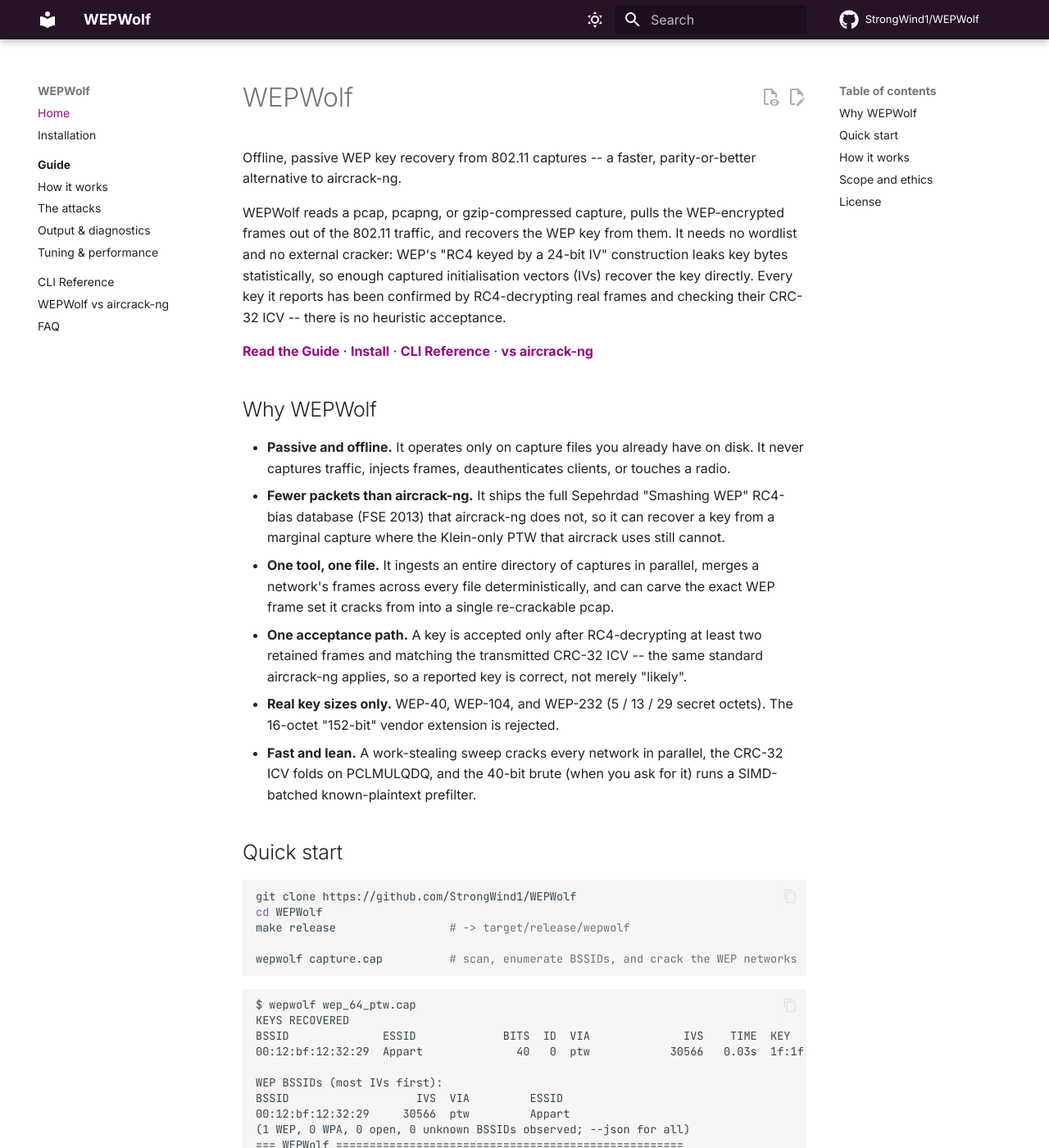
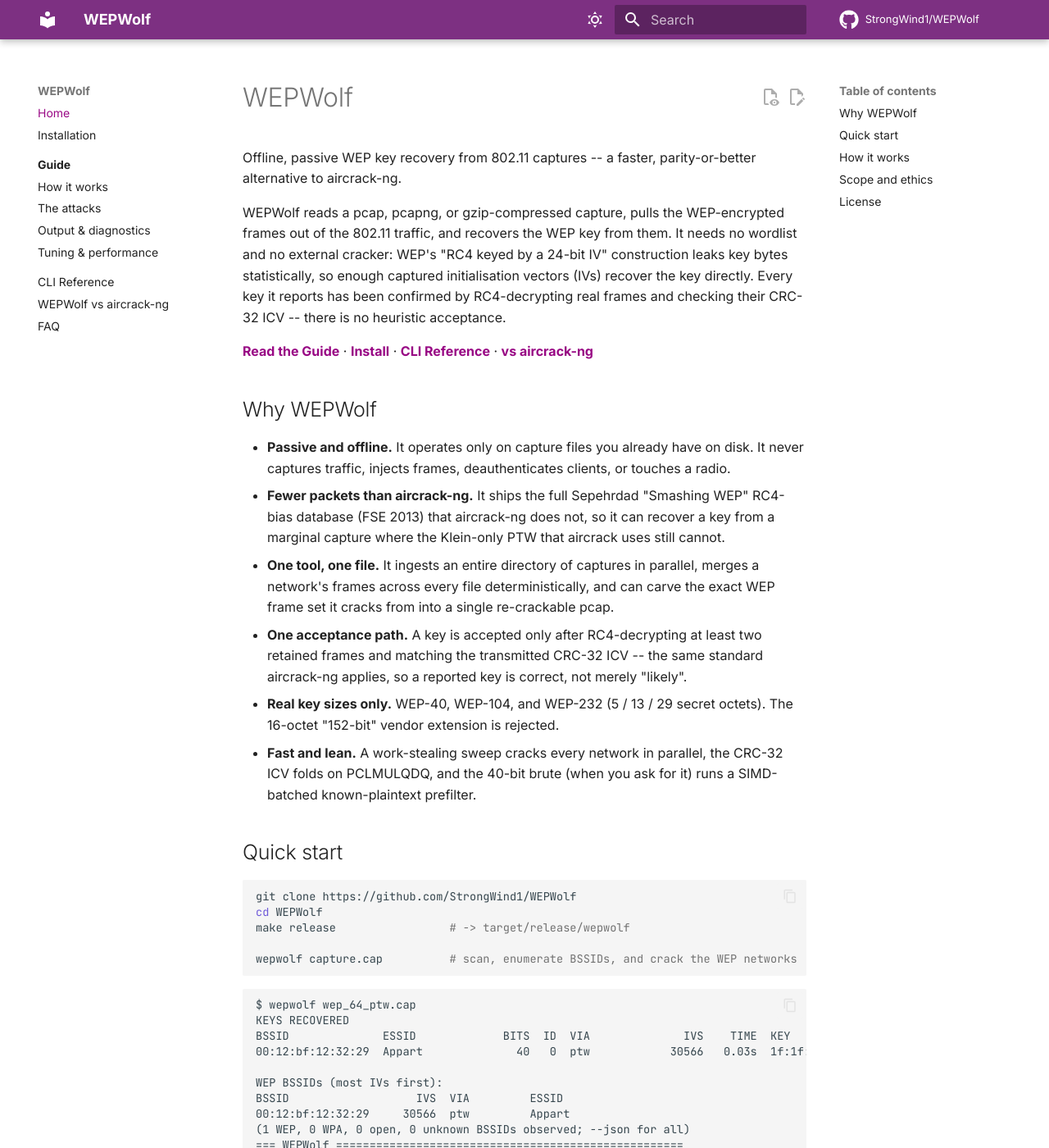
Before and after one commit to StrongWind1/WEPWolf, an MkDocs documentation site: the page built from docs/index.md, in a window 1280 px wide and 1400 px high. Shown: the whole window at 82% size. Built offline with MkDocs 1.6.1 and Material for MkDocs 9.7.7, drawn with Linux system fonts in a browser that asks for light colours; plug-ins that fetch from the network failed and are left out; comment, search, counter and statistics services are not loaded.

Commit message:
style(docs): stop tinting the page background with the site colour
--md-hue drives all 19 hsl-derived slate surfaces -- page, code blocks, footer,
tables -- so setting it per site coloured the whole page rather than just the
chrome, which hurt readability.

- pin --md-hue to Material's default 225deg on every site, so backgrounds are
  identical and neutral everywhere
- carry site identity in the header and accent only
- raise header lightness, solved per hue, so each bar separates from the now
  neutral page by the same ~2:1 that Material's own default primary does
- move ntcompress off the brown/khaki band and NTDSWolf off green, where it sat
  too close to WiFi_Cracking

```diff
--- a/docs/stylesheets/theme.css
+++ b/docs/stylesheets/theme.css
@@ -15,10 +15,12 @@
  */
 
 :root > * {
-  /* Header, tabs, footer */
-  --md-primary-fg-color: #261327;
-  --md-primary-fg-color--light: #3a1d3c;
-  --md-primary-fg-color--dark: #170b18;
+  /* Header and tabs. Lightness is chosen so the bar separates from the page by
+   * the same amount on every site (~2:1); a fixed value would not, since at equal
+   * lightness a blue header reads far darker than a yellow one. */
+  --md-primary-fg-color: #7d3082;
+  --md-primary-fg-color--light: #923899;
+  --md-primary-fg-color--dark: #67286c;
 
   /* Text drawn on top of the header bar */
   --md-primary-bg-color: #ffffff;
@@ -34,13 +36,15 @@
  * solved to clear WCAG AA (4.5:1) against the scheme it renders on.
  *
  * --md-typeset-a-color is set explicitly because Material defaults it to
- * var(--md-primary-fg-color). With a primary this dark that renders body links in
- * near-black, indistinguishable from surrounding text. */
+ * var(--md-primary-fg-color), which renders body links in the header colour. */
 
 [data-md-color-scheme="slate"] {
-  /* Tints all 19 hsl-derived slate surfaces -- page, code, footer, tables -- to
-   * this site's hue, instead of hardcoding each one. */
-  --md-hue: 297;
+  /* Material's own default. Deliberately NOT the site hue: --md-hue drives all 19
+   * hsl-derived slate surfaces -- page, code blocks, footer, tables -- so tinting
+   * it per site colours the entire page and hurts readability. Backgrounds are
+   * identical and neutral across all eleven sites; only the header and accent
+   * carry the site identity. */
+  --md-hue: 225deg;
 
   --md-accent-fg-color: #e963d7;
   --md-accent-fg-color--transparent: #e963d71a;
```
